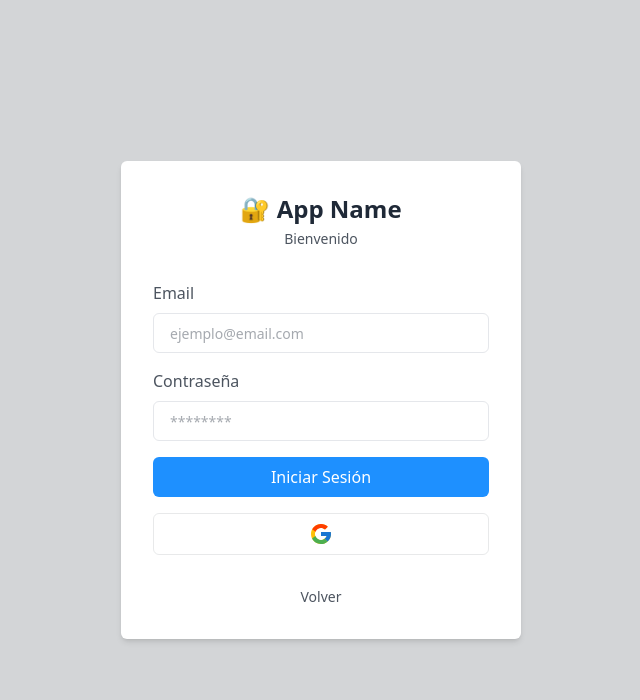
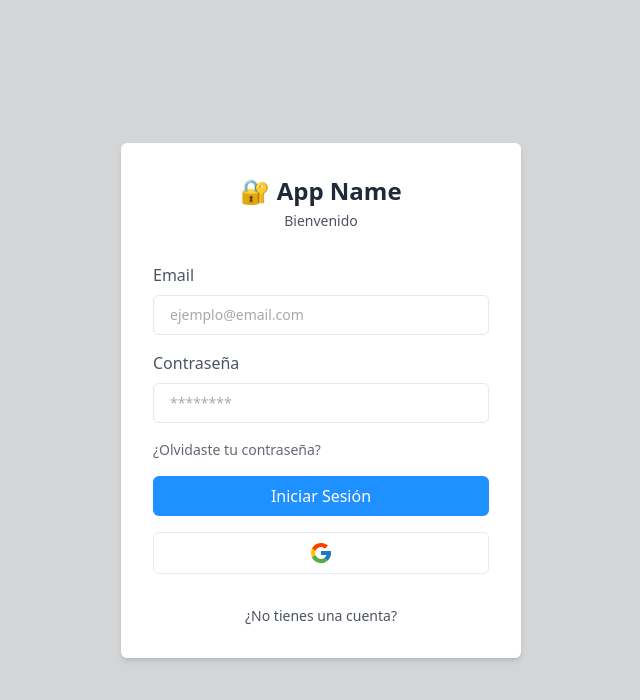
Before and after one commit to thecoderbutcher/crediflow, a Next.js app: page /login in a window 1280 px wide. Shown: the top 700 px of the page, without its empty margins (319-959 px from the left). Built offline with nearby package versions, Linux system fonts and the light colour scheme; no server answers.

Commit message:
update links

```diff
--- a/app/(auth)/login/components/login-form.tsx
+++ b/app/(auth)/login/components/login-form.tsx
@@ -8,6 +8,7 @@ import { FormError } from "../../components/form-error";
 import { useState, useTransition } from "react";
 import { useSearchParams } from "next/navigation";
 import { login } from "../action/login";
+import Link from "next/link";
 
 export const LoginForm = () => {
     const searchParams = useSearchParams();
@@ -64,6 +65,9 @@ export const LoginForm = () => {
                 {errors.password && ( <p className="text-sm text-danger">{errors.password.message}</p> )}
 
             </div>
+            <div className="flex flex-col gap-2">
+                <Link href="/reset" className="text-secondary/70 text-[14px]">¿Olvidaste tu contraseña?</Link>
+            </div>
             <FormSuccess message={success} />
             <FormError message={error || urlError} />
             <div className="flex flex-col gap-2">
--- a/app/(auth)/login/page.tsx
+++ b/app/(auth)/login/page.tsx
@@ -3,7 +3,7 @@ import { LoginForm } from "./components/login-form"
 
 const page = () => {
   return (
-    <AuthCardWrapper headerLabel="Bienvenido" backLabel="Volver" backLink="/" social>
+    <AuthCardWrapper headerLabel="Bienvenido" backLabel="¿No tienes una cuenta?" backLink="/register" social>
         <LoginForm />
     </AuthCardWrapper>
   )
```
